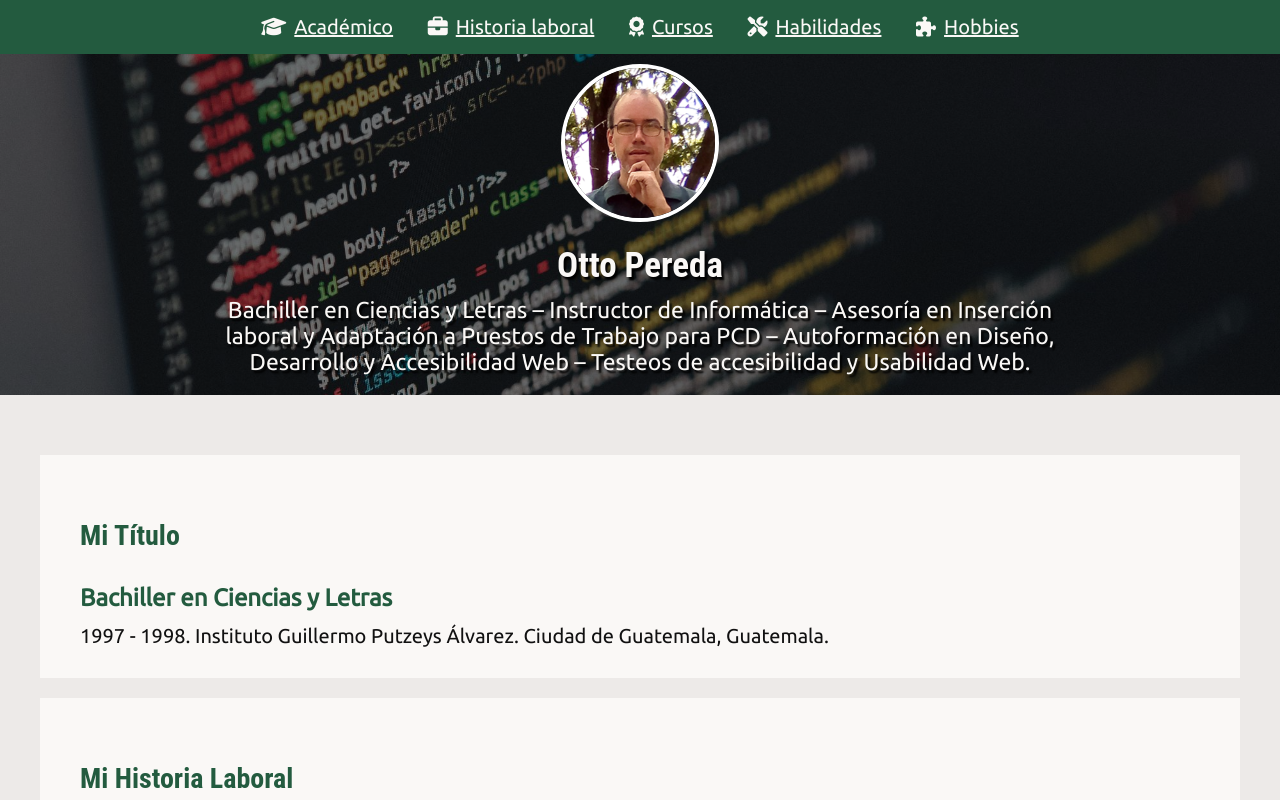
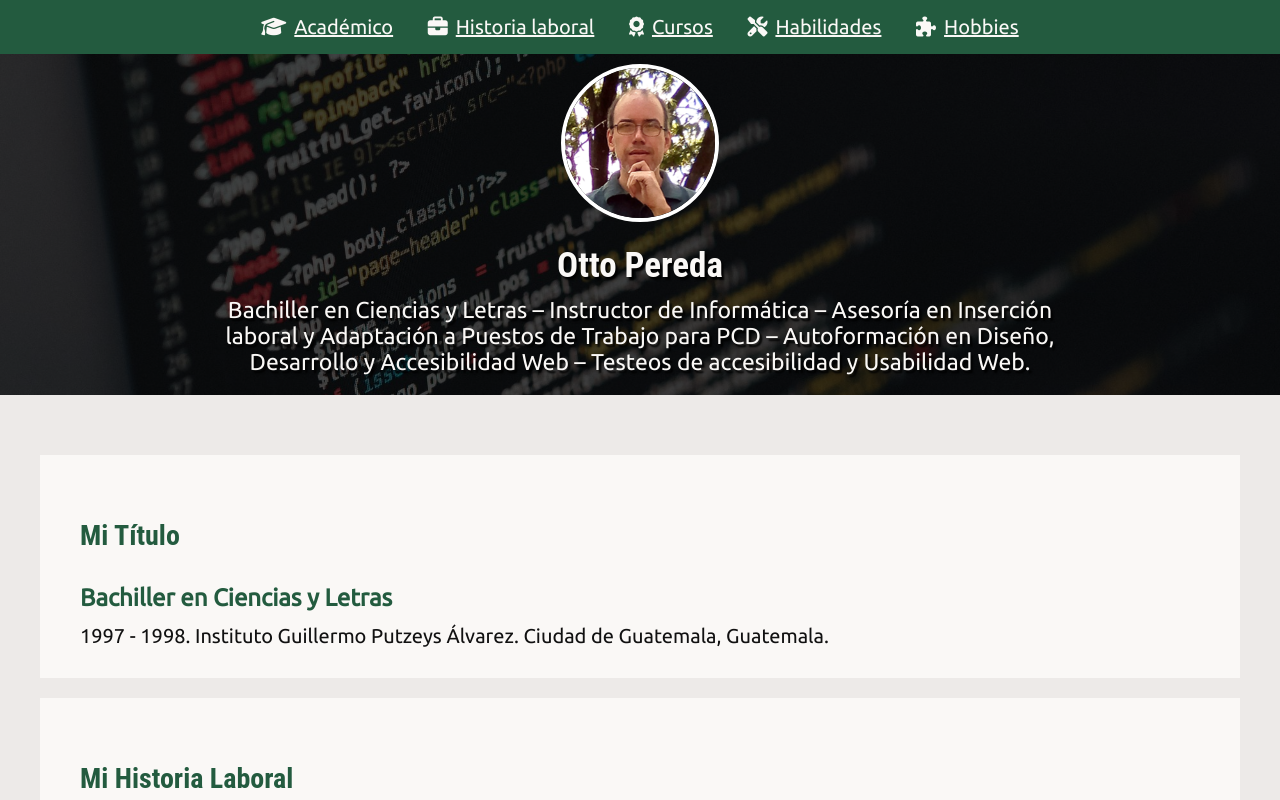
Before and after one commit to orperedas/TICMAS_OP_CV, a plain HTML site: page index.html in a window 1280 px wide. Shown: the top 800 px of the page. Drawn offline with Linux system fonts and the light colour scheme.

Commit message:
Update estilos.css

```diff
--- a/css/estilos.css
+++ b/css/estilos.css
@@ -10,7 +10,7 @@
     --color4: #235B3F;
     --color5: #111111;
     --color6: #CFE6DD;
-    --color7: rgba(0,0,0,0.5)
+    --color7: rgba(0,0,0,0.7)
 }
 
 
```
